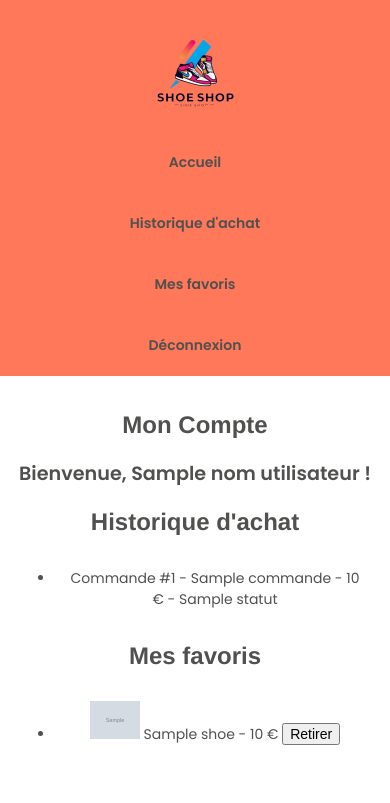
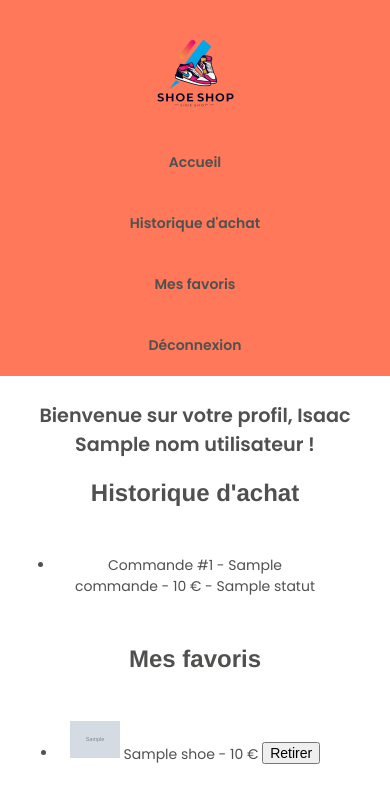
Before and after one commit to Gab-ia/shoe_shop, a PHP site: template pages/front/utilisateur.php in a window 390 px wide. Shown: the top 803 px of the page. Run offline with PHP 8.4, Linux system fonts and the light colour scheme; the template is opened without the code that fills it: most values are stand-ins (such as "Sample title", 1, 10 or a date in 2020); grey boxes marked "Sample" are stand-in pictures.

Commit message:
responsive 2

```diff
--- a/css/style-utilisateur.css
+++ b/css/style-utilisateur.css
@@ -210,3 +210,8 @@ header .icones {
     font-size: 14px;
   }
 }
+
+.user_account_section ul{
+  display:inline-block;
+  margin-right: 40px;
+}
--- a/pages/front/utilisateur.php
+++ b/pages/front/utilisateur.php
@@ -30,10 +30,10 @@
 
 
   <section class="user_account_section">
-    <h1>Mon Compte</h1>
+
 
     <!-- Message de bienvenue -->
-    <p class="welcome_message">Bienvenue, <?php echo htmlspecialchars($nom_utilisateur); ?> !</p>
+    <p class="welcome_message">Bienvenue sur votre profil, Isaac <?php echo htmlspecialchars($nom_utilisateur); ?> !</p>
 
 
 
```
